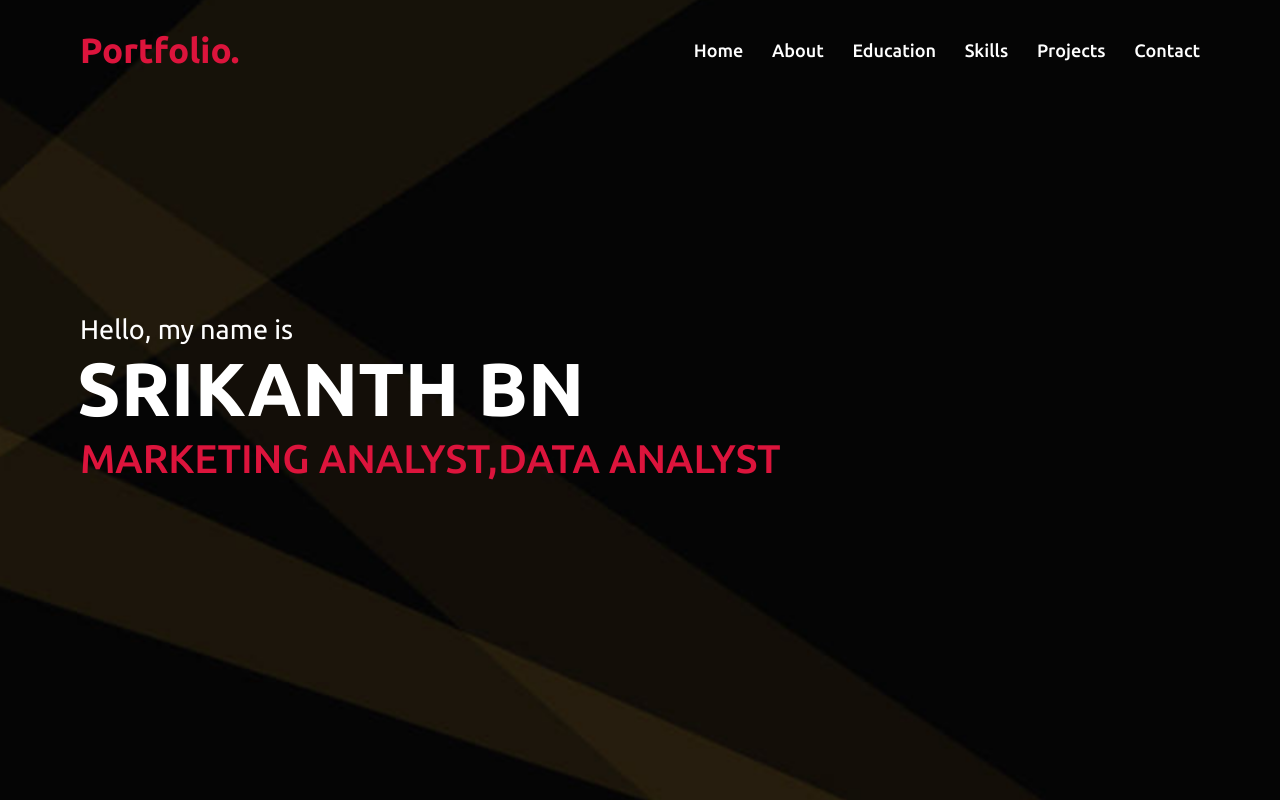
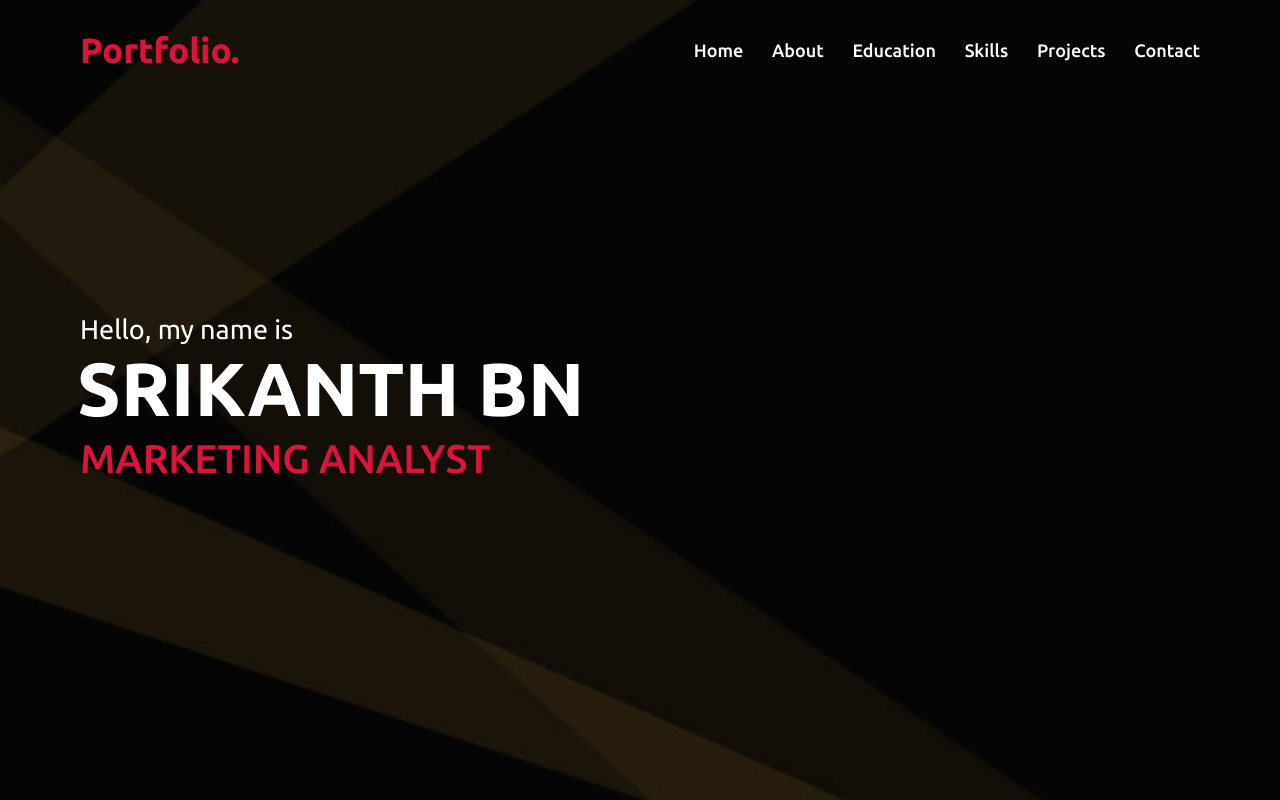
Before and after one commit to INDRADANUSH/INDRADANUSH.github.io, a plain HTML site: page index.html in a window 1280 px wide. Shown: the top 800 px of the page. Drawn offline with nearby package versions, Linux system fonts and the light colour scheme.

Commit message:
Update index.html

```diff
--- a/index.html
+++ b/index.html
@@ -41,7 +41,7 @@
             <div class="home-content">
                 <div class="text-1"><span></span>Hello, my name is</span></div>
                 <div class="text-2"><span>SRIKANTH BN</span></div>
-                <div class="text-3"><span> MARKETING ANALYST,DATA ANALYST<span class="TYPING"></span></span></div>
+                <div class="text-3"><span> MARKETING ANALYST<span class="TYPING"></span></span></div>
                <!-- <a href="#">Hire me</a>-->
             </div>
         </div>
```
